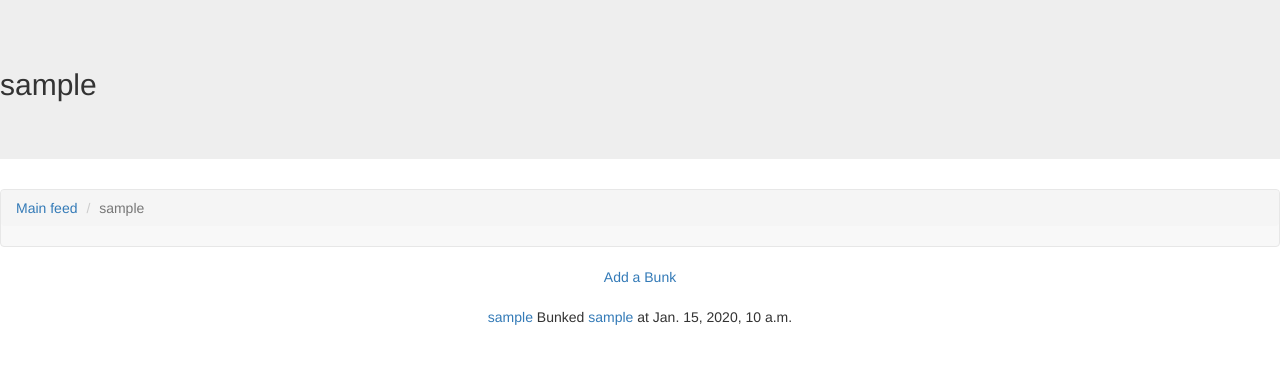
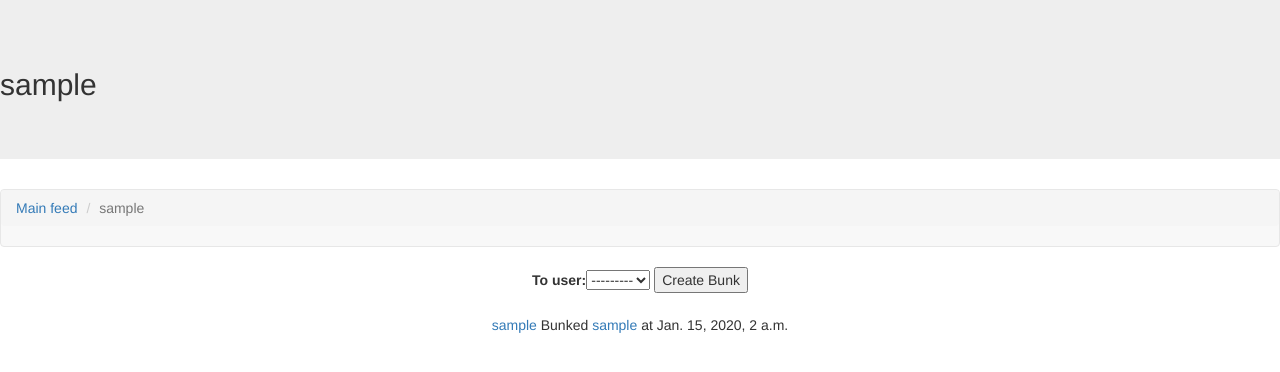
Before and after one commit to john-kelly/JitterbunkDjango, a Django app: page /jitterbunkapp/1/ in a window 1280 px wide. Shown: the top 372 px of the page. Run offline with Django 3.2, Linux system fonts and the light colour scheme; tables that the repository leaves empty hold one stand-in row (values such as "Sample post"); some libraries are stand-ins or nearby versions.

Commit message:
auto_add_now to Bunk.timer model, TIME_ZONE fix

```diff
--- a/jitterbunk/settings.py
+++ b/jitterbunk/settings.py
@@ -69,7 +69,7 @@ DATABASES = {
 
 LANGUAGE_CODE = 'en-us'
 
-TIME_ZONE = 'UTC'
+TIME_ZONE = 'America/Los_Angeles'
 
 USE_I18N = True
 
--- a/jitterbunkapp/models.py
+++ b/jitterbunkapp/models.py
@@ -11,7 +11,7 @@ class Bunk(models.Model):
     to_user = models.ForeignKey('User', related_name='bunks_to_user')
 
     #default doc: https://docs.djangoproject.com/en/1.7/ref/models/fields/#default
-    time = models.DateTimeField(default=datetime.now)
+    time = models.DateTimeField(editable=False, auto_now_add=True, default=datetime.now)
 
     def __unicode__(self):
         return str(self.id) + ": " + (self.from_user.username +
--- a/jitterbunkapp/templates/jitterbunkapp/userpage.html
+++ b/jitterbunkapp/templates/jitterbunkapp/userpage.html
@@ -19,7 +19,13 @@
         </nav>
 
         <div align = 'center'>
-            <a href= {% url 'add_bunk' user.id %} >Add a Bunk</a>
+            <form id="bunk_form" method="post" action="">
+
+                {% csrf_token %}
+                {{ form }}
+
+                <input type="submit" name="submit" value="Create Bunk" />
+            </form>
         </div>
 
         <br>
--- a/jitterbunkapp/urls.py
+++ b/jitterbunkapp/urls.py
@@ -4,6 +4,4 @@ from jitterbunkapp import views
 urlpatterns = patterns('',
                        url(r'^$', views.index, name='index'),
                        url(r'^(?P<user_id>\d+)/$',
-                           views.userpage, name='userpage'),
-                       url(r'^(?P<user_id>\d+)/add_bunk/$',
-                           views.add_bunk, name='add_bunk'),)
+                           views.userpage, name='userpage'),)
--- a/jitterbunkapp/views.py
+++ b/jitterbunkapp/views.py
@@ -1,5 +1,6 @@
 from django.template import RequestContext
 from django.shortcuts import render_to_response, get_object_or_404
+from django.http import HttpResponseRedirect
 
 from jitterbunkapp.models import Bunk, User
 from jitterbunkapp.forms import BunkForm
@@ -32,39 +33,38 @@ def userpage(request, user_id):
     # Get user data from db
     user = get_object_or_404(User, id=user_id)
 
+    # A HTTP POST?
+    if request.method == 'POST':
+        form = BunkForm(request.POST)
+        # check if form is valid
+        if form.is_valid():
+
+            # PROBLEM:
+            # Will not let me add to the form here
+            # form.time = datetime.now() does not work
+
+            # save the new bunk
+            form.save(commit=True)
+            # call the userpage view
+            # User Http Response Redirect in order to change from post to get
+            # if this is NOT changed, infinite loop incurs
+            return HttpResponseRedirect(request.path)
+        else:
+            # for debugging, may want to provide info to user
+            print form.errors
+    else:
+        form = BunkForm(initial={'from_user': user_id, 'time': datetime.now})
+        form.fields['to_user'].queryset = User.objects.exclude(id=user_id)
+
     # Get all bunks including this user
     # https://docs.djangoproject.com/en/1.6/topics/db/queries/#complex-lookups-with-q-objects
     bunk_list = user.bunks_to_user.all() | user.bunks_from_user.all()
     bunk_list = bunk_list.order_by('id')
 
     # Construct a dictionary to pass to the template engine as its context.
-    context_dict = {'user': user, 'bunk_list': bunk_list}
+    context_dict = {'user': user, 'bunk_list': bunk_list,
+                    'form': form}
 
     # Return a rendered response to send to the client.
     return render_to_response('jitterbunkapp/userpage.html',
                               context_dict, context)
-
-
-def add_bunk(request, user_id):
-    # Get the context from the request
-    context = RequestContext(request)
-
-    # A HTTP POST?
-    if request.method == 'POST':
-        form = BunkForm(request.POST)
-        # check if form is valid
-        if form.is_valid():
-            # save the new bunk
-            form.save(commit=True)
-            # call the userpage view
-            return userpage(request, user_id)
-        else:
-            # for debugging, may want to provide info to user
-            print form.errors
-    else:
-        form = BunkForm(initial={'from_user': user_id, 'time': datetime.now()})
-        form.fields['to_user'].queryset = User.objects.exclude(id=user_id)
-
-    context_dict = {'form': form}
-    return render_to_response('jitterbunkapp/add_bunk.html', context_dict,
-                              context)
```
Also changed, not shown: jitterbunkapp/templates/jitterbunkapp/add_bunk.html (deleted, +0 -21 lines), populate_jbapp.py (+5 -5 lines), jitterbunkapp/migrations/0001_initial.py, 1 other file.
